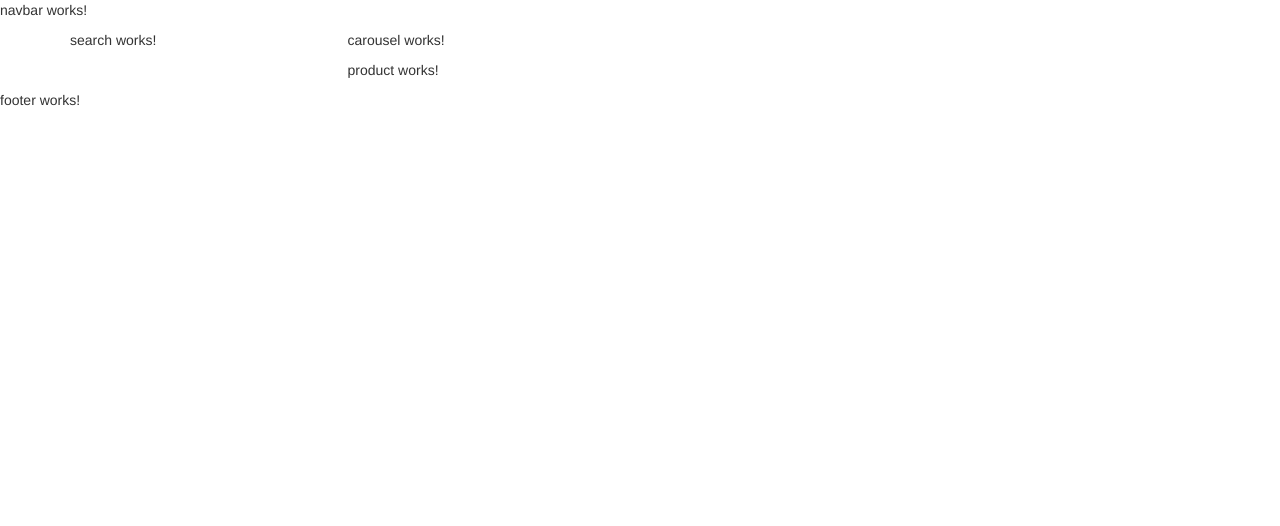
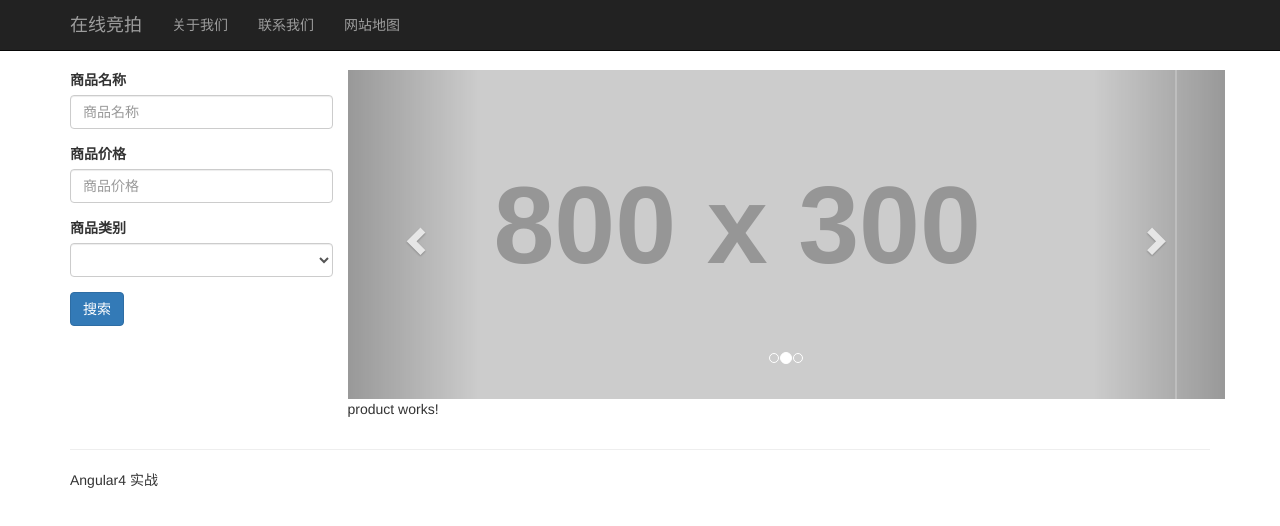
Before and after one commit to WNZhao/ng4_auction, an Angular app: page / in a window 1280 px wide. Shown: the top 526 px of the page. Built offline with nearby package versions, Linux system fonts and the light colour scheme.

Commit message:
search/carousel component

```diff
--- a/src/app/carousel/carousel.component.css
+++ b/src/app/carousel/carousel.component.css
@@ -0,0 +1,3 @@
+.slide-image{
+    width: 100%;
+}
--- a/src/app/carousel/carousel.component.html
+++ b/src/app/carousel/carousel.component.html
@@ -1,3 +1,20 @@
-<p>
-  carousel works!
-</p>
+<div class="carousel slide" data-ride="carousel">
+    <ol class="carousel-indicators">
+        <li class="active"></li>
+        <li></li>
+        <li></li>
+    </ol>
+    <div class="carousel-inner">
+        <div class="item active">
+            <img src="http://placehold.it/800X300" alt="" class="slide-image">
+        </div>
+        <div class="item">
+            <img src="http://placehold.it/800X300" alt="" class="slide-image">
+        </div>
+        <div class="item">
+            <img src="http://placehold.it/800X300" alt="" class="slide-image">
+        </div>
+    </div>
+    <a href="javascript:$('.carousel').carousel('prev')" class="left carousel-control"><span class="glyphicon glyphicon-chevron-left"></span></a>
+    <a href="javascript:$('.carousel').carousel('next')" class="right carousel-control"><span class="glyphicon glyphicon-chevron-right"></span></a>
+</div>
--- a/src/app/footer/footer.component.html
+++ b/src/app/footer/footer.component.html
@@ -1,3 +1,10 @@
-<p>
-  footer works!
-</p>
+<div class="container">
+    <hr />
+    <footer>
+        <div class="row">
+            <div class="col-lg-12">
+                <p>Angular4 实战</p>
+            </div>
+        </div>
+    </footer>
+</div>
--- a/src/app/navbar/navbar.component.html
+++ b/src/app/navbar/navbar.component.html
@@ -1,3 +1,19 @@
-<p>
-  navbar works!
-</p>
+<nav class="navbar navbar-inverse navbar-fixed-top">
+    <div class="container">
+        <div class="navbar-header">
+            <a href="#" class="navbar-brand">在线竞拍</a>
+            <button class="navbar-toggle" data-toggle="collapse" data-target=".navbar-ex1-collapse">
+                <span class="icon-bar"></span>
+                <span class="icon-bar"></span>
+                <span class="icon-bar"></span>
+            </button>
+        </div>
+        <div>
+            <ul class="nav navbar-nav navbar-collapse navbar-ex1-collapse">
+                <li><a href="#">关于我们</a></li>
+                <li><a href="#">联系我们</a></li>
+                <li><a href="#">网站地图</a></li>
+            </ul>
+        </div>
+    </div>
+</nav>
--- a/src/app/search/search.component.html
+++ b/src/app/search/search.component.html
@@ -1,3 +1,17 @@
-<p>
-  search works!
-</p>
+<form action="" name="searchForm" role="form">
+    <div class="form-group">
+        <label for="productTitle">商品名称</label>
+        <input type="text" id="productTitle" placeholder="商品名称" class="form-control">
+    </div>
+    <div class="form-group">
+        <label for="productPrice">商品价格</label>
+        <input type="number" id="productPrice" placeholder="商品价格" class="form-control">
+    </div>
+    <div class="form-group">
+        <label for="productCategory">商品类别</label>
+        <select id="productCategory" class="form-control"></select>
+    </div>
+    <div class="form-group">
+        <button type="submit" class="btn btn-primary">搜索</button>
+    </div>
+</form>
--- a/src/styles.css
+++ b/src/styles.css
@@ -1 +1,4 @@
 /* You can add global styles to this file, and also import other style files */
+body{
+    padding-top: 70px
+}
```
